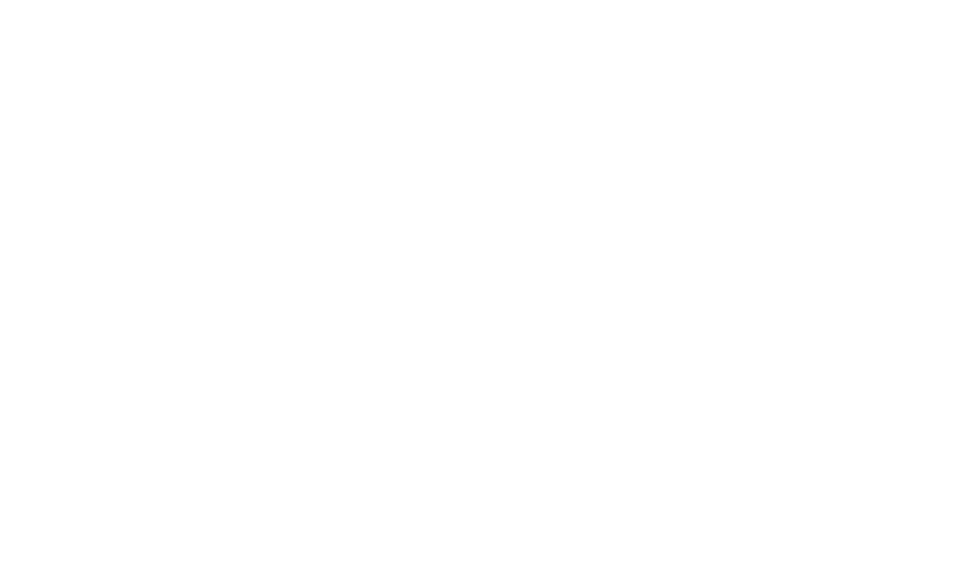
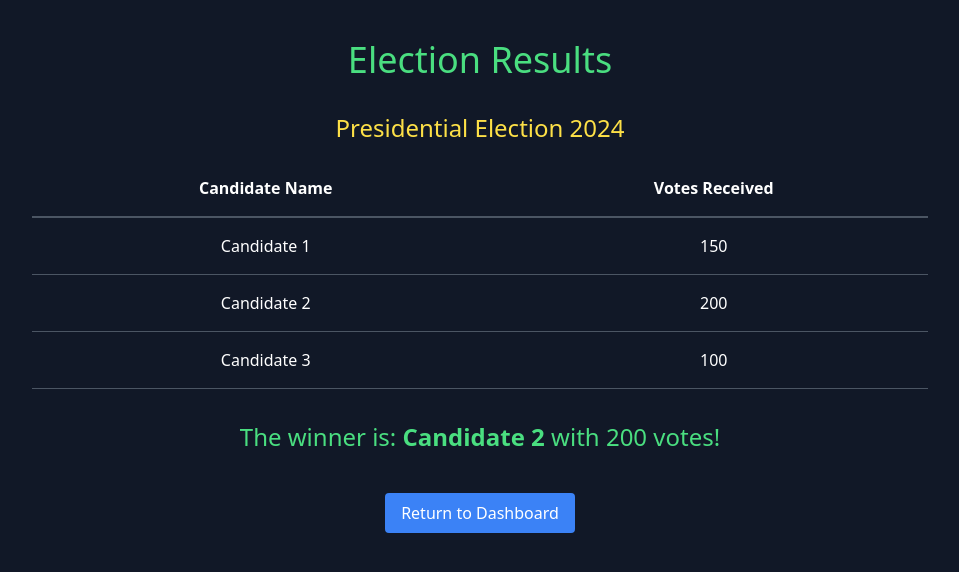
Before and after one commit to Kesavanmessi/secured_voting_system_fullstack, a React (Vite) app in the folder secure-voting/: page /voter-result in a window 1280 px wide. Before the commit this address had no page. Shown: the top 572 px of the page, without its empty margins (160-1119 px from the left). Built offline with nearby package versions, Linux system fonts and the light colour scheme.

Commit message:
created a voter result page for seeing results

```diff
--- a/secure-voting/src/ElectionDetails.jsx
+++ b/secure-voting/src/ElectionDetails.jsx
@@ -11,7 +11,7 @@
     ],
     startTime: new Date('2024-10-01T08:00:00'), // Mock start time
     endTime: new Date('2024-10-20T18:00:00'),  // Mock end time
-    isResultPublished: false, // To be updated after backend integration
+    isResultPublished: true, // To be updated after backend integration
   });
 
   // Current date to compare with election time
@@ -19,7 +19,7 @@
 
   // Logic for ongoing and finished election
   const isOngoing = currentTime >= electionDetails.startTime && currentTime <= electionDetails.endTime;
-  const isFinished = false;
+  const isFinished = true;
 
   return (
     <div className="bg-gray-800 p-10 text-white flex flex-col items-center">
@@ -52,9 +52,9 @@
         <div className="text-center">
           <h2 className="text-2xl mb-4">The election has finished.</h2>
           {electionDetails.isResultPublished ? (
-            <button className="bg-yellow-500 hover:bg-yellow-400 text-white py-2 px-4 rounded">
+            <Link to='/voter-result' className="bg-yellow-500 hover:bg-yellow-400 text-white py-2 px-4 rounded">
               View Result
-            </button>
+            </Link>
           ) : (
             <p className="text-gray-400">The result is not yet published. Please check back later.</p>
           )}
--- /dev/null
+++ b/secure-voting/src/VoterResultPage.jsx
@@ -0,0 +1,70 @@
+import { useNavigate } from 'react-router-dom';
+
+function VoterResultPage( ) {
+  const navigate = useNavigate();
+  const electionResults = {
+    electionName: 'Presidential Election 2024',
+    isPublished: true,  // Whether the results are published or not
+    candidates: [
+      { id: 1, name: 'Candidate 1', votes: 150 },
+      { id: 2, name: 'Candidate 2', votes: 200 },
+      { id: 3, name: 'Candidate 3', votes: 100 },
+    ]
+  };
+
+  if (!electionResults || !electionResults.isPublished) {
+    return (
+      <div className="bg-gray-900 text-white p-10 flex flex-col items-center min-h-screen">
+        <h1 className="text-4xl text-red-400 mb-8">Results Not Available</h1>
+        <p className="text-lg text-gray-400">
+          The results of this election are not yet published. Please check again later.
+        </p>
+      </div>
+    );
+  }
+
+  // Find the candidate with the most votes (winner)
+  const winner = electionResults.candidates.reduce((prev, current) => {
+    return (prev.votes > current.votes) ? prev : current;
+  });
+
+  return (
+    <div className="bg-gray-900 text-white p-10 flex flex-col items-center min-h-screen">
+      <h1 className="text-4xl text-green-400 mb-8">Election Results</h1>
+      <h2 className="text-2xl text-yellow-300 mb-4">{electionResults.electionName}</h2>
+
+      {/* Results Table */}
+      <table className="table-auto w-full max-w-4xl text-center mb-8">
+        <thead>
+          <tr>
+            <th className="p-4 border-b-2 border-gray-600">Candidate Name</th>
+            <th className="p-4 border-b-2 border-gray-600">Votes Received</th>
+          </tr>
+        </thead>
+        <tbody>
+          {electionResults.candidates.map((candidate) => (
+            <tr key={candidate.id} className="border-b border-gray-600">
+              <td className="p-4">{candidate.name}</td>
+              <td className="p-4">{candidate.votes}</td>
+            </tr>
+          ))}
+        </tbody>
+      </table>
+
+      {/* Winner Announcement */}
+      <h3 className="text-2xl text-green-400 mb-4">
+        The winner is: <span className="font-bold">{winner.name}</span> with {winner.votes} votes!
+      </h3>
+
+      {/* Option to Return */}
+      <button
+        onClick={() => navigate('/voter-dashboard')}
+        className="bg-blue-500 text-white px-4 py-2 rounded hover:bg-blue-400 mt-6"
+      >
+        Return to Dashboard
+      </button>
+    </div>
+  );
+}
+
+export default VoterResultPage;
--- a/secure-voting/src/main.jsx
+++ b/secure-voting/src/main.jsx
@@ -13,6 +13,7 @@
 import ElectionDetails from './ElectionDetails.jsx';
 import Home from './VoterHome.jsx'
 import VotingPage from './VotingPage.jsx';
+import VoterResultPage from './VoterResultPage.jsx';
 import './index.css';
 
 const App = () => {
@@ -73,6 +74,7 @@
         <Route path="election-details" element={<ElectionDetails />} />
       </Route>
       <Route path="/voting-page" element={<VotingPage/>} />
+      <Route path="/voter-result" element={<VoterResultPage/>} />
       </Routes>
     </Router>
   );
```
